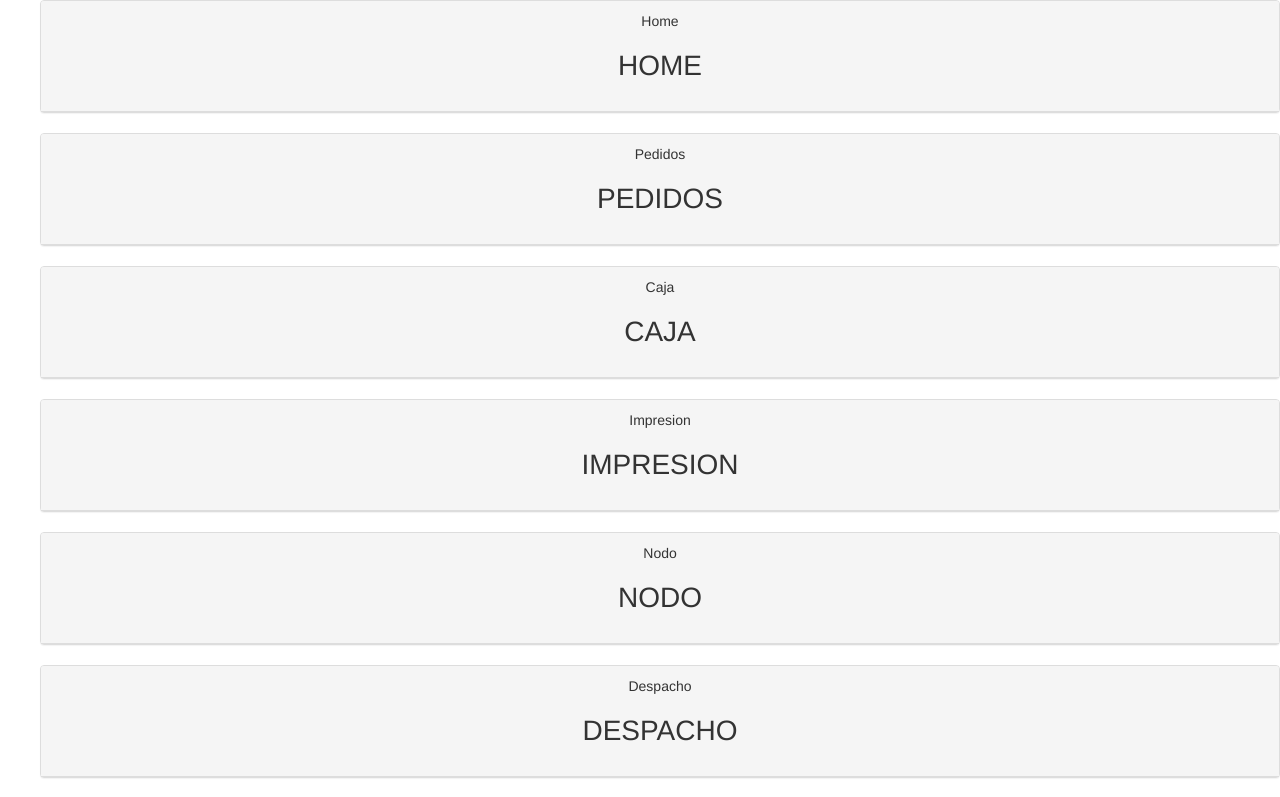
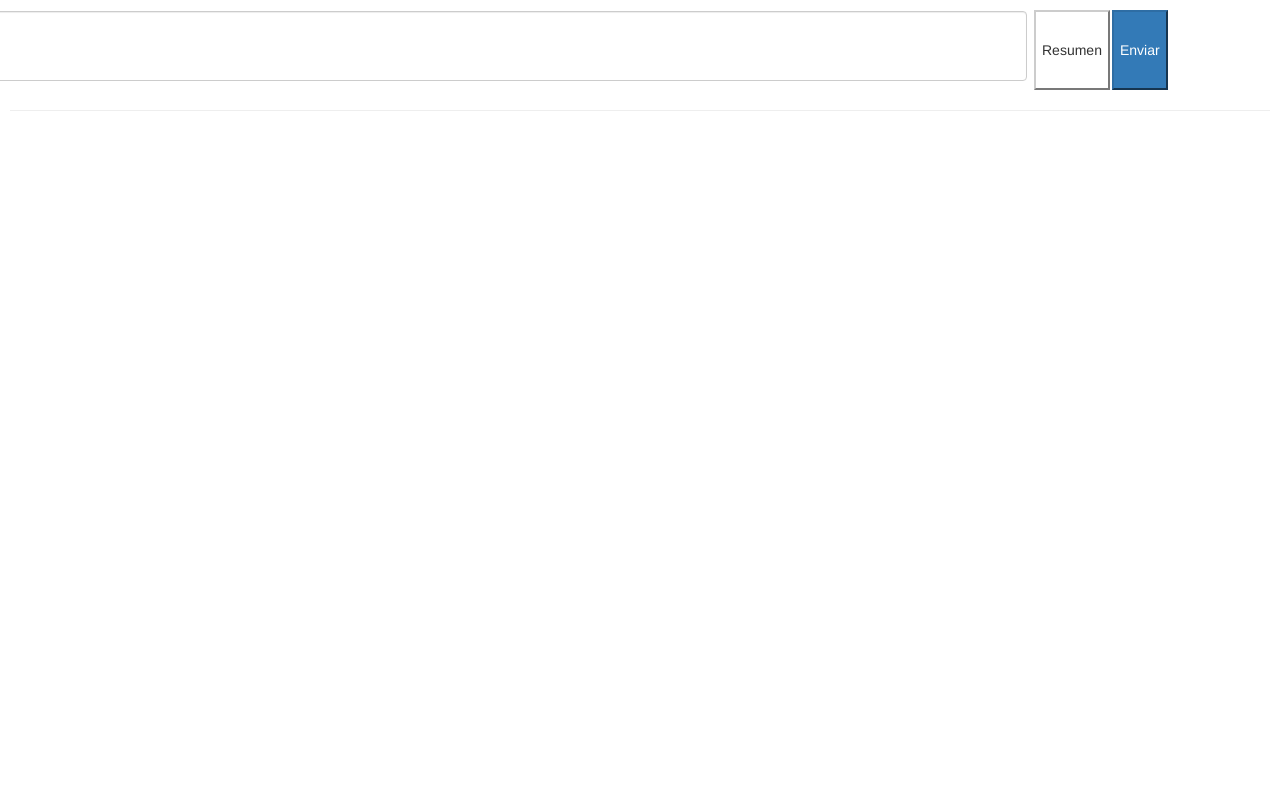
Before and after one commit to IrvinSanchez14/nuevoPventa, a React (Create React App) app in the folder frontend/: page /PEDIDOS in a window 1280 px wide. Shown: the top 797 px of the page. Built offline with nearby package versions, Linux system fonts and the light colour scheme; what redux-immutable would draw is missing.

Commit message:
creacion de pedidos

```diff
--- a/frontend/src/App.js
+++ b/frontend/src/App.js
@@ -1,9 +1,10 @@
 import React, { Component } from 'react';
-import { BrowserRouter as Router, Route } from "react-router-dom";
+import { BrowserRouter as Router, Route, Switch } from "react-router-dom";
 import { Provider } from "react-redux";
 import configureStore from './store';
 
 import Raiz from './containers/App'
+import Pedidos from './containers/Pedidos';
 
 const store = configureStore();
 window.store = store;
@@ -13,7 +14,12 @@ class App extends Component {
     return (
       <Provider store={store}>
         <Router>
-          <Raiz />
+        <div>
+            <Switch>
+              <Route exact path="/" component={Raiz}  />
+              <Route exact path="/PEDIDOS" component={Pedidos} />
+            </Switch>
+        </div>
         </Router>
       </Provider>
     );
--- /dev/null
+++ b/frontend/src/components/searchBox/index.js
@@ -0,0 +1,42 @@
+import React from "react";
+import Radium from 'radium';
+
+const styles = {
+  inputSearch: {
+    height: '70px',
+    fontSize: '2em',
+    width: '80%',
+    display: 'inline-block',
+  },
+  divButton: {
+    height: 'auto',
+    display: 'inline-block',
+    marginLeft: '5px',
+  },
+  button: {
+
+    marginLeft: '2px',
+    height: '80px'
+  },
+}
+
+export class SearchBox extends React.Component {
+  render(){
+    return(
+      <div class="">
+        <div className="card-body row no-gutters align-items-center">
+          <div className="col" >
+            <input className="form-control form-control-lg form-control-borderless" type="search" style={styles.inputSearch} />
+            <div style={styles.divButton}>
+              <button className="btn-default" style={styles.button} >Resumen</button>
+              <button className="btn-primary" style={styles.button}>Enviar</button>
+            </div>
+          </div>
+        </div>
+        <hr />
+      </div>
+    );
+  }
+}
+
+export default Radium(SearchBox);
--- a/frontend/src/containers/App/index.js
+++ b/frontend/src/containers/App/index.js
@@ -1,5 +1,5 @@
 import React from "react";
-import { BrowserRouter as Router, Route, Link } from "react-router-dom";
+import { Link } from "react-router-dom";
 import Box from '../../components/box';
 
 const styles = {
@@ -19,7 +19,6 @@ prueba = (e) => {
 render () {
   console.log('this.props',this.props);
   return (
-    <Router>
       <div>
         <ul>
           <Link to="/" style={styles.link}>
@@ -65,27 +64,9 @@ render () {
             />
           </Link>
         </ul>
-
-        <hr />
-          <Route path="/"  />
-          <Route path="/PEDIDOS" component={Gallery} />
-          <Route path="/CAJA"  />
-          <Route exact path="/IMPRESION"  />
-          <Route path="/NODO"  />
-          <Route path="/DESPACHO"  />
-          <Route path="/STAT"  />
       </div>
-    </Router>
     );
   }
 }
 
-function Gallery() {
-  return (
-    <div>
-      <span>hola</span>
-    </div>
-  );
-}
-
 export default Raiz;
--- /dev/null
+++ b/frontend/src/containers/Pedidos/index.js
@@ -0,0 +1,22 @@
+import React from "react";
+import Radium from 'radium';
+
+import SearchBox from '../../components/searchBox';
+
+const styles = {
+  head: {
+    padding: '10px',
+  },
+}
+
+export class Pedidos extends React.Component {
+  render(){
+    return(
+      <div style={styles.head}>
+        <SearchBox />
+      </div>
+    );
+  }
+}
+
+export default Radium(Pedidos);
```
